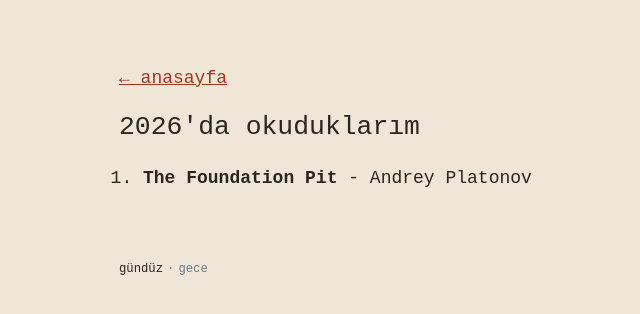
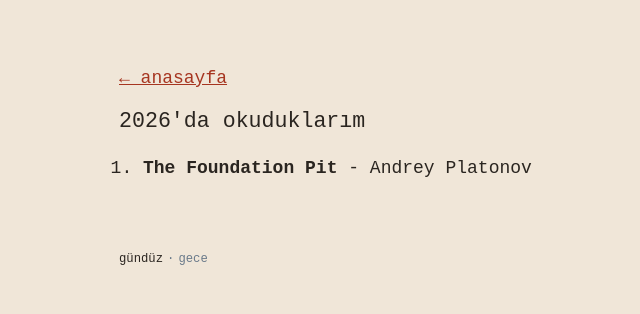
Before and after one commit to muratbas6/blogus, a Jekyll site: the page built from kitaplar.markdown, in a window 1280 px wide. Shown: the top 314 px of the page, without its empty margins (121-761 px from the left). Built offline with Jekyll 4.4.1, drawn with Linux system fonts in a browser that asks for light colours.

Commit message:
h1 punto boyutu 1.35rem seviyesine çekilerek uzun başlıkların tek satıra sığması sağlandı

```diff
--- a/_sass/no-style-please.scss
+++ b/_sass/no-style-please.scss
@@ -36,7 +36,7 @@ a { color: var(--link); }
 
 h1, h2, h3, h4, h5, h6 { font-weight: normal; }
 h1 {
-  font-size: clamp(1.25rem, 3.8vw, 1.65rem);
+  font-size: clamp(1.1rem, 2.2vw, 1.35rem);
   line-height: 1.35;
 }
 h2, h3, h4, h5, h6 { margin-top: 3rem; }
```
